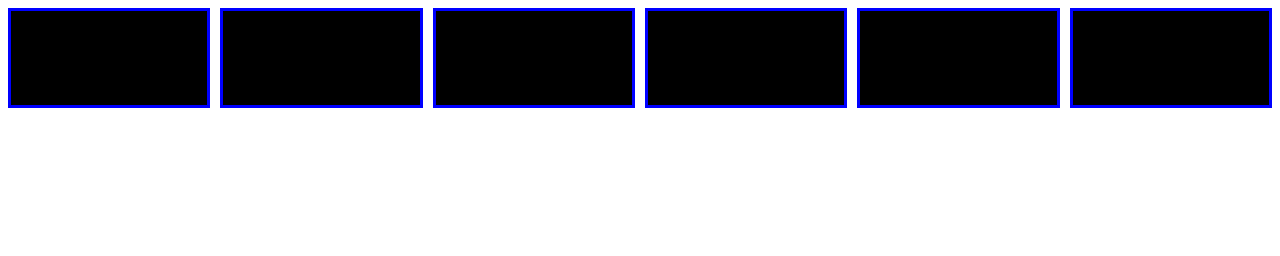
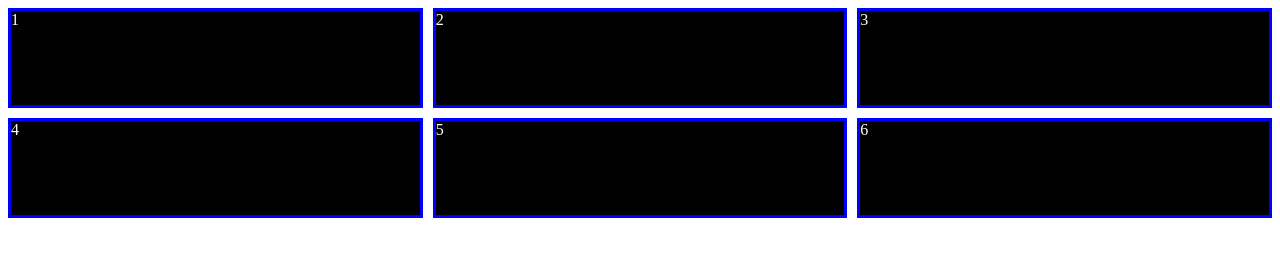
Before and after one commit to iAJ23/EjerciciosCss, a plain HTML site: page ejercicio-1/index.html in a window 1280 px wide. Drawn offline with Linux system fonts and the light colour scheme.

Commit message:
modificacion de css

```diff
--- a/ejercicio-1/css/styles.css
+++ b/ejercicio-1/css/styles.css
@@ -1,6 +1,6 @@
 .container {
     display: grid;
-    grid-template-columns: repeat(6,1fr);
+    grid-template-columns: repeat(3,1fr);
     grid-template-rows: 100px 100px;
     gap: 10px 10px;
 }
@@ -8,5 +8,7 @@
 .item{
     background-color: rgb(0, 0, 0);
     border: 3px solid blue;
+    color: white;
+
 
 }
```
